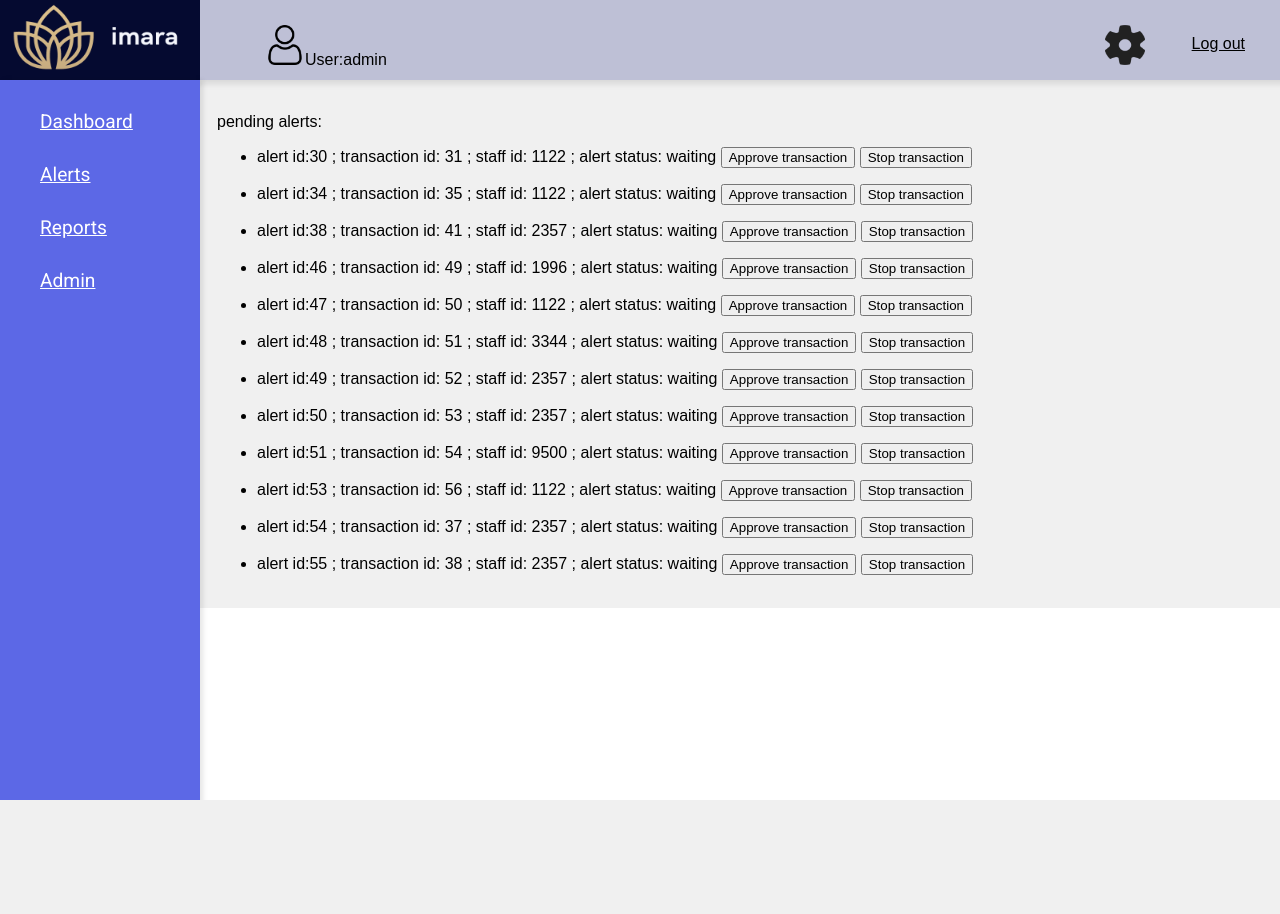
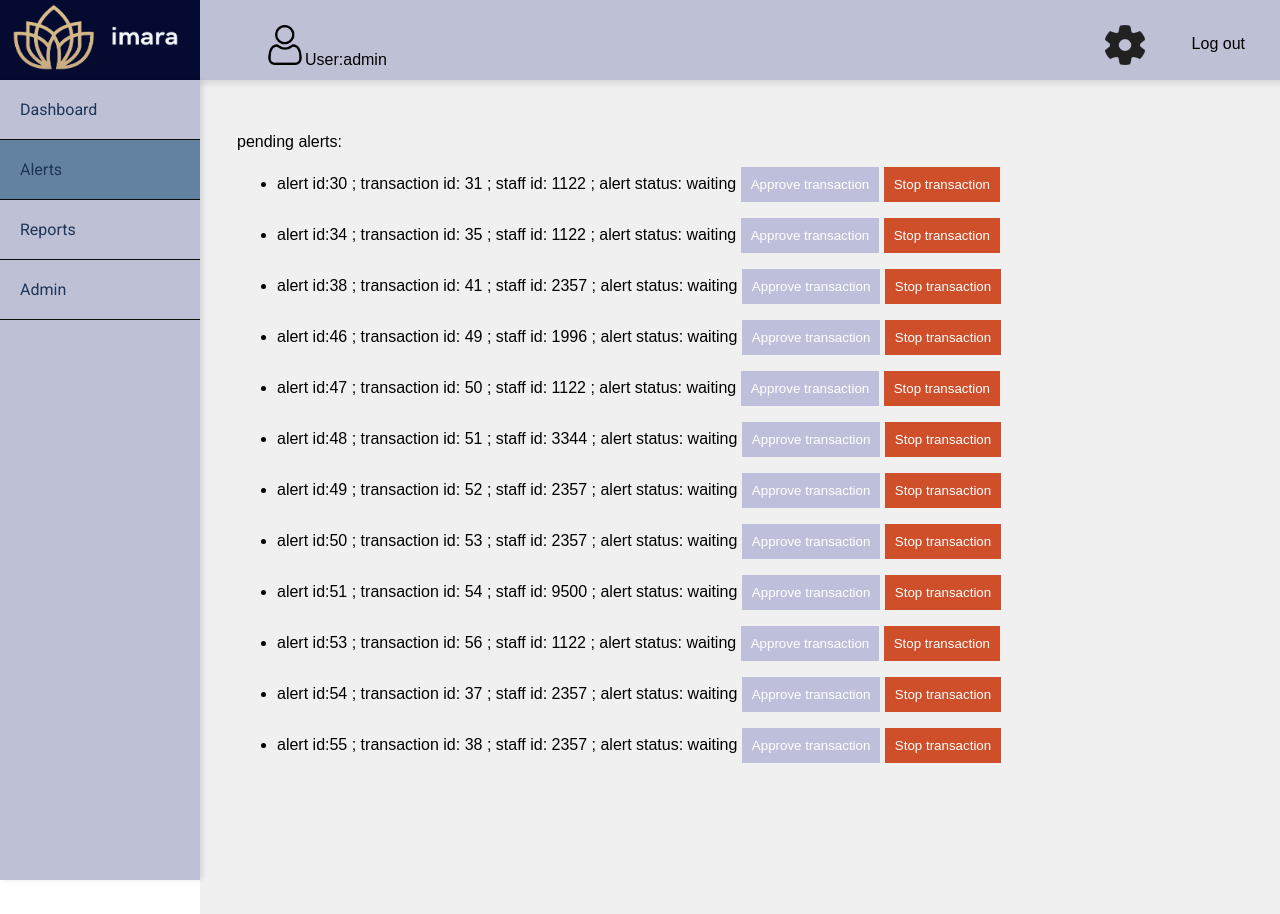
Before and after one commit to franco950/Imara2.0, a Django app: page /alerts/ in a window 1280 px wide. Before the commit the page ends 800 px from the top, so only its background shows below. Run offline with Django 5.2, Linux system fonts and the light colour scheme; a user stored in the database is signed in; data comes from the database, SQL or seed files in the repository; both versions use the stored data as it was after the commit; parts of the project's set-up code (start-up, migrations or seed data) failed here and were passed over.

Commit message:
modified:   db.sqlite3 	modified:   testapp/__pycache__/views.cpython-311.pyc 	modified:   testapp/static/alerts.css 	modified:   testapp/static/header.css 	modified:   testapp/static/homepage.css 	modified:   testapp/templates/alertpage.html 	modified:   testapp/templates/header.html 	modified:   testapp/views.py

```diff
--- a/testapp/static/alerts.css
+++ b/testapp/static/alerts.css
@@ -39,3 +39,11 @@
     font-size: 28px;
     font-weight: bold;
 }
+#main {
+    min-height: 100vh; /* Set the minimum height to 100% of the viewport height */
+    width: 100%; /* Set the width to 100% */
+    background-color: #f0f0f0; /* Optional: Set background color for visualization */
+    margin: 0; /* Remove default margin */
+    padding: 20px; /* Optional: Add padding for content */
+    box-sizing: border-box;
+}
--- a/testapp/static/header.css
+++ b/testapp/static/header.css
@@ -1,10 +1,18 @@
 body {
     margin: 0;
+    padding:0;
+
     font-family: 'Arial', sans-serif;
 
 }
+html {
+    margin: 0;
+    padding: 0;
+}
 
 #topBar {
+    margin: 0;
+    padding: 0;
     -webkit-text-fill-color: black;
     background-color: #bec0d6;
     color: #fff;
@@ -18,6 +26,8 @@
     box-shadow: 0 4px 6px rgba(0, 0, 0, 0.1);
 }
 #logo{
+    margin: 0;
+    padding: 0;
     position: fixed;
     top:0;
     left:0;
@@ -47,43 +57,60 @@
 
 }
 #sideMenu {
+    margin: 0;
+    padding: 0;
     font-family:'Roboto', 'Arial';
     height: 100%;
     width: 200px;
     position: fixed;
     top: 80px; /* Adjusted from 0 to accommodate the top bar */
     left: 0;
-    background-color: #5c68e6;/*#390099;#0077b6;#bec0d6; */
+    background-color: #bec0d6;/*#5c68e6;/*#390099;#0077b6;#bec0d6; */
     z-index: 1000;
     color: #fff;
     box-shadow: 3px 0 5px rgba(0, 0, 0, 0.1); /* Add box shadow to the right */
 
 }
+#sideMenu ul {
+    list-style-type: none;
+    padding: 0;
+    margin: 0;
+    left: 0;
+    right: 200px;
+    width: 200px;
+    z-index: 1001;
+}
+
+
 #sideMenu ul li {
-    margin-top: 30px;
-    margin-bottom: 10px;
-    list-style: none;
-    padding: 0;
-    font-size:larger;
-    margin-bottom: 10px;
+    left: 20px;
+    right: 180px;
+    display: block;
+
+    font-size: medium;
+    border-bottom: 1px solid #0e0d0d;
+    text-decoration: none;
     transition: background-color 0.3s;
 }
-#sideMenu ul li a {
-    margin-bottom: 10px;
-    color: #fff; /* Change this color to your desired color */
+#sideMenu ul li a{
+    left:20px;
+    right:180px;
+    display: block;
+    padding: 20px;
+
+
 }
 
-/* Change the color of visited links */
-#sideMenu ul li a:visited {
-    color: #fff; /* Change this color to your desired color */
-} */
+#sideMenu ul li:hover {
+    background-color: #999999;
+}
 
-#sideMenu ul li:hover {
-    background-color: #dcdcdc;
+
+#sideMenu ul li.active,
+#sideMenu ul li:focus {
+    background-color: #6282a0; /* Set your desired active color */
 }
-#sideMenu ul li.active {
-    background-color: #a0a0a0; /* Set your desired active color */
-}
+
 #content {
     margin-top:80px;
     margin-left: 200px; /* Adjusted from 0 to accommodate the side menu */
@@ -91,7 +118,12 @@
     background-color:#f0f0f0;
 
 }
+a {
+    color: #1d3557; /* Set your desired link color */
+    text-decoration: none; /* Optional: Remove underlines */
+}
 
+/*
 #footer {
     background-color: #1a237e;
     color: #fff;
@@ -100,4 +132,4 @@
     position: fixed;
     bottom: 0;
     width: 100%;
-}
+} */
--- a/testapp/templates/alertpage.html
+++ b/testapp/templates/alertpage.html
@@ -1,20 +1,19 @@
-{% extends 'header.html' %}{% load static %}
+{% extends 'header.html' %}{% load static %}{% block content %}
 <link rel="stylesheet" href="{% static 'alerts.css' %}" >
 
+<body>
+  <div id="main">
 
-<body>{% block content %}
+    <p>pending alerts:</p>
+    <ul> {% for items in set %}
+      <li>
+          <p> <form method="post" action="{% url 'alerts' %}">{{ items }}<input type="hidden" name="item_value" value="{{ items }}">{% csrf_token %}
+          <button type=submit class="approve-btn" name="action" value="approve" >Approve transaction</button>
 
+          <button type=submit class="reject-btn" name="action" value="reject">Stop transaction</button></form></p>
+      </li>{% endfor %}
+    </ul>
+  </div>
 
-  <p>pending alerts: </p>
-<ul> {% for items in set %}
-  <li>
-      <p> <form method="post" action="{% url 'alerts' %}">{{ items }}<input type="hidden" name="item_value" value="{{ items }}">{% csrf_token %}
-      <button type=submit class="approve-btn" name="action" value="approve" >Approve transaction</button>
-
-      <button type=submit class="reject-btn" name="action" value="reject">Stop transaction</button></form></p>
-  </li>
-{% endfor %}</ul>
-
-{% endblock %}
-</body>
+</body>{% endblock %}
 </html>
--- a/testapp/templates/header.html
+++ b/testapp/templates/header.html
@@ -21,14 +21,25 @@
 
     <div id="sideMenu">
         <ul>
-            <li><a href="{% url 'home' %}">Dashboard</a></li>
-            <li><a href="{% url 'alerts' %}">Alerts</a></li>
-            <li><a href="{% url 'reports' %}">Reports</a></li>
+
+            <li class="{% if request.path == 'home/' %}active{% endif %}"><a href="{% url 'home' %}">Dashboard</a></li>
+            <li class="{% if request.path == 'alerts/' %}active{% endif %}"><a href="{% url 'alerts' %}">Alerts</a></li>
+            <li class="{% if request.path == 'reports/' %}active{% endif %}"><a href="{% url 'reports' %}">Reports</a></li>
             <!-- <li><a href="{% url 'guidelines' %}">Guidelines</a></li> -->
-            <li><a href="{% url 'admin:index' %}">Admin</a></li>
+            <li class="{% if request.path == 'admin:index/' %}active{% endif %}"><a href="{% url 'admin:index' %}">Admin</a></li>
         </ul>
     </div>
 
+    <script>
+        document.addEventListener('DOMContentLoaded', function () {
+            var currentPath = "{{ request.path }}"; // Get the current path from Django template
+            var activeLink = document.querySelector(`#sideMenu ul li a[href='${currentPath}']`);
+
+            if (activeLink) {
+                activeLink.parentNode.classList.add('active');
+            }
+        });
+    </script>
     <div id="content">
         <!-- Page content goes here -->
         {% block content %}{% endblock %}
--- a/testapp/views.py
+++ b/testapp/views.py
@@ -353,7 +353,8 @@
         context={'set':alertpage,'content':content}
         return render(request,'alertpage.html',context)
     else:
-        return render(request,'alertpage.html')
+        context={'content':content}
+        return render(request,'alertpage.html',context)
 
 @api_view(['GET'])
 @permission_classes([IsAuthenticated])
@@ -410,6 +411,7 @@
     if entry_count>0:
         context={'set':reportspage,'content':content}
     else:
+        context={'content':content}
         return render(request, 'reportspage.html')
 
     return render(request, 'reportspage.html',context)
```
Also changed, not shown: testapp/static/homepage.css (+11 -0 lines), db.sqlite3.
